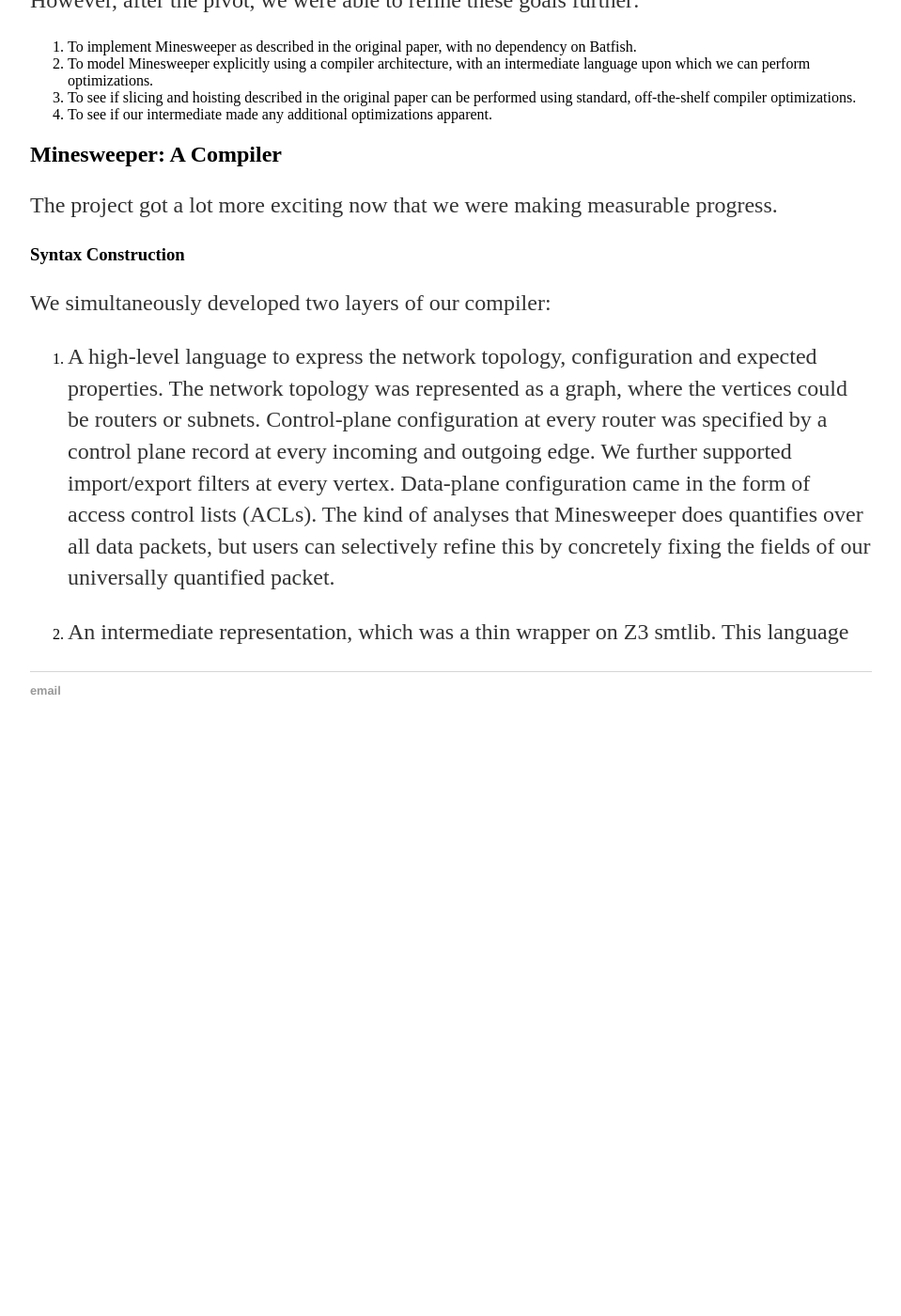
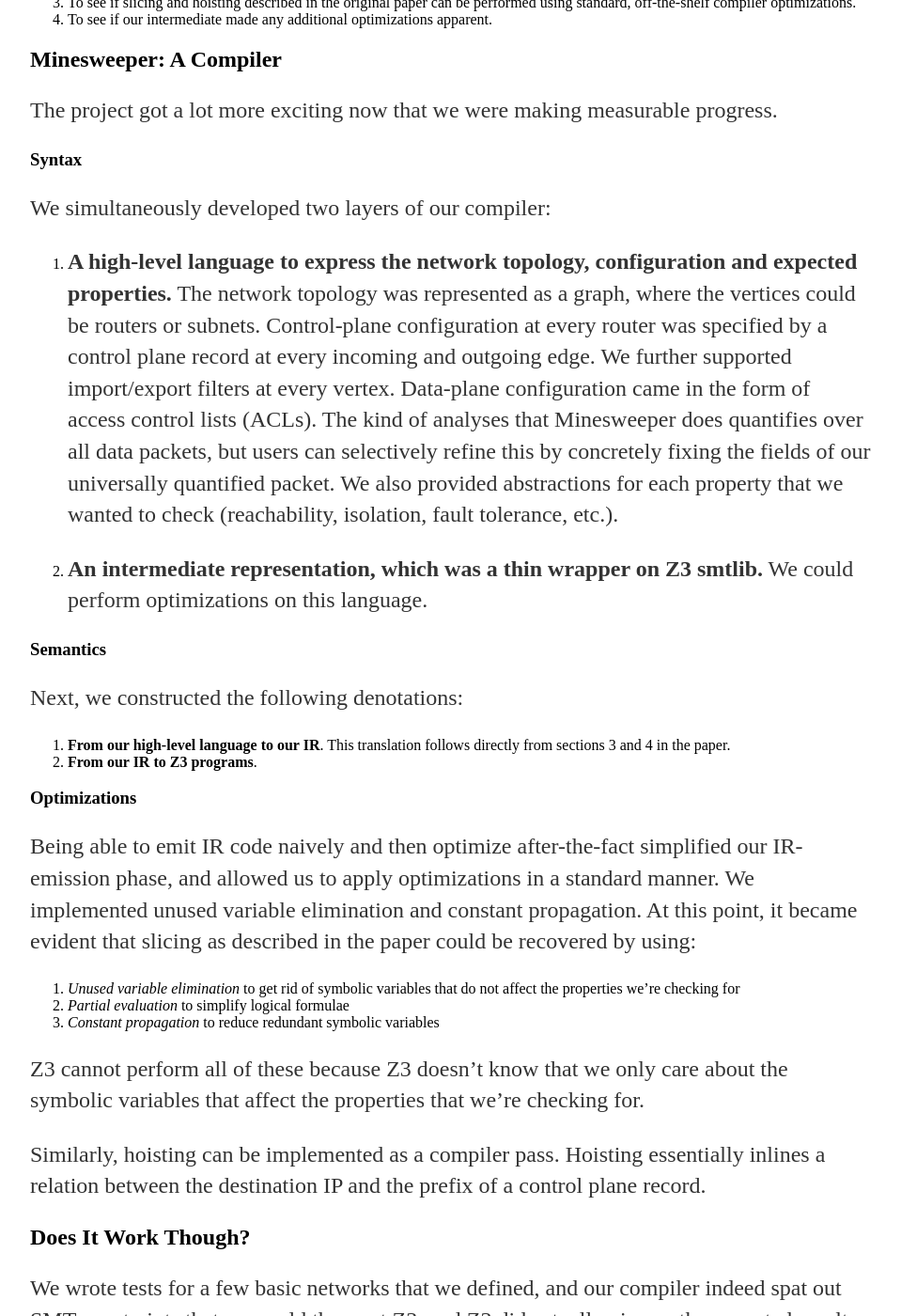
Before and after one commit to njayinthehouse/njayinthehouse.github.io, a Jekyll site: the page built from _posts/2021-03-23-sweep.md, in a window 1280 px wide and 1400 px high, scrolled down 2865 px. Shown: the whole window at 94% size, without its empty margins (160-1119 px from the left). Built offline with Jekyll 4.4.1, drawn with Linux system fonts in a browser that asks for light colours; before the commit the page ends 3667 px from its top, so only the background shows below that; some of the changed text lies outside the part shown.

Commit message:
Minesweeper done

```diff
--- a/_posts/2021-03-23-sweep.md
+++ b/_posts/2021-03-23-sweep.md
@@ -11,10 +11,8 @@
 [here](https://github.com/batfish/batfish/tree/2021-03-16-minesweeper/projects/minesweeper/src).
 For my Networks course, my team and I have chosen to reimplement Minesweeper
 by [Beckett et al. 2017](https://network-programming.org/papers/minesweeper.pdf)
-in Scala. I'm going to provide a quick introduction to Minesweeper here,
-followed by some motivation towards the questions we hoped to answer in the
-course of this project. We made some progress towards those questions...
-TODO Conclude this better
+in Scala. We wrote a report illustrating the fruit of our efforts. This post
+describes how we grew that fruit.
 
 Background on Minesweeper
 -------------------------
@@ -127,12 +124,12 @@
 The project got a lot more exciting now that we were making measurable
 progress.
 
-### Syntax Construction
+### Syntax
 
 We simultaneously developed two layers of our compiler:
 
-1. A high-level language to express the network topology, configuration and
-   expected properties.
+1. **A high-level language to express the network topology, configuration and
+   expected properties.**
    The network topology was represented as a graph, where the vertices could
    be routers or subnets. Control-plane configuration at every router was
    specified by a control plane record at every incoming and outgoing edge.
@@ -140,7 +137,72 @@
    configuration came in the form of access control lists (ACLs).
    The kind of analyses that Minesweeper does quantifies over all data packets,
    but users can selectively refine this by concretely fixing the fields of our
-   universally quantified packet.
+   universally quantified packet. We also provided abstractions for each
+   property that we wanted to check (reachability, isolation, fault tolerance,
+   etc.).
 
-2. An intermediate representation, which was a thin wrapper on Z3 smtlib.
-   This language
+2. **An intermediate representation, which was a thin wrapper on Z3 smtlib.**
+   We could perform optimizations on this language.
+
+### Semantics
+
+Next, we constructed the following denotations:
+
+1. **From our high-level language to our IR**. This translation follows
+   directly from sections 3 and 4 in the paper.
+2. **From our IR to Z3 programs**.
+
+### Optimizations
+
+Being able to emit IR code naively and then optimize after-the-fact simplified
+our IR-emission phase, and allowed us to apply optimizations in a standard
+manner. We implemented unused variable elimination and constant propagation.
+At this point, it became evident that slicing as described in the paper could be
+recovered by using:
+
+1. *Unused variable elimination* to get rid of symbolic variables that do not
+   affect the properties we're checking for
+2. *Partial evaluation* to simplify logical formulae
+3. *Constant propagation* to reduce redundant symbolic variables
+
+Z3 cannot perform all of these because Z3 doesn't know that we only care about
+the symbolic variables that affect the properties that we're checking for.
+
+Similarly, hoisting can be implemented as a compiler pass. Hoisting
+essentially inlines a relation between the destination IP and the prefix
+of a control plane record.
+
+Does It Work Though?
+--------------------
+
+We wrote tests for a few basic networks that we defined, and our compiler
+indeed spat out SMT constraints that we could throw at Z3, and Z3 did actually
+give us the expected result every time! However, gaining confidence in our
+system via more systematic unit testing of each component is something I plan
+to do, since we don't actually have network configuration data that we can
+test our compiler on.
+
+Concluding Remarks
+------------------
+
+This project was useful to me in the following concrete ways:
+1. Constructing the abstractions for the network alongside the course lectures
+   gave me more confidence in my understanding of computer networks.
+2. It lowered the barrier of entry into SMT literature, and provided me with
+   a general method of constructing domain-specific relational languages on
+   top of Z3.
+3. It allowed me to familiarize myself with Scala! I study type systems which
+   have inspired Scala's design, but I have relatively little experience Scala
+   itself. Using traits with self-recursive types to express exactly what kind
+   of IR expression a high-level language expression compiles to was
+   delightful.
+
+Acknowledgements
+----------------
+
+To faculty of my Networks course, Dr. Muhammad Shahbaz, who put this project
+on our syllabus and provided guidance when we asked. This was a great learning
+experience.
+
+To Dr. Ryan Beckett, for answering some of our questions about his paper. His
+input was crucial to our decision to implement Minesweeper from scratch.
```
Also changed, not shown: other parts of _posts/2021-03-23-sweep.md (+5 -6 lines).
